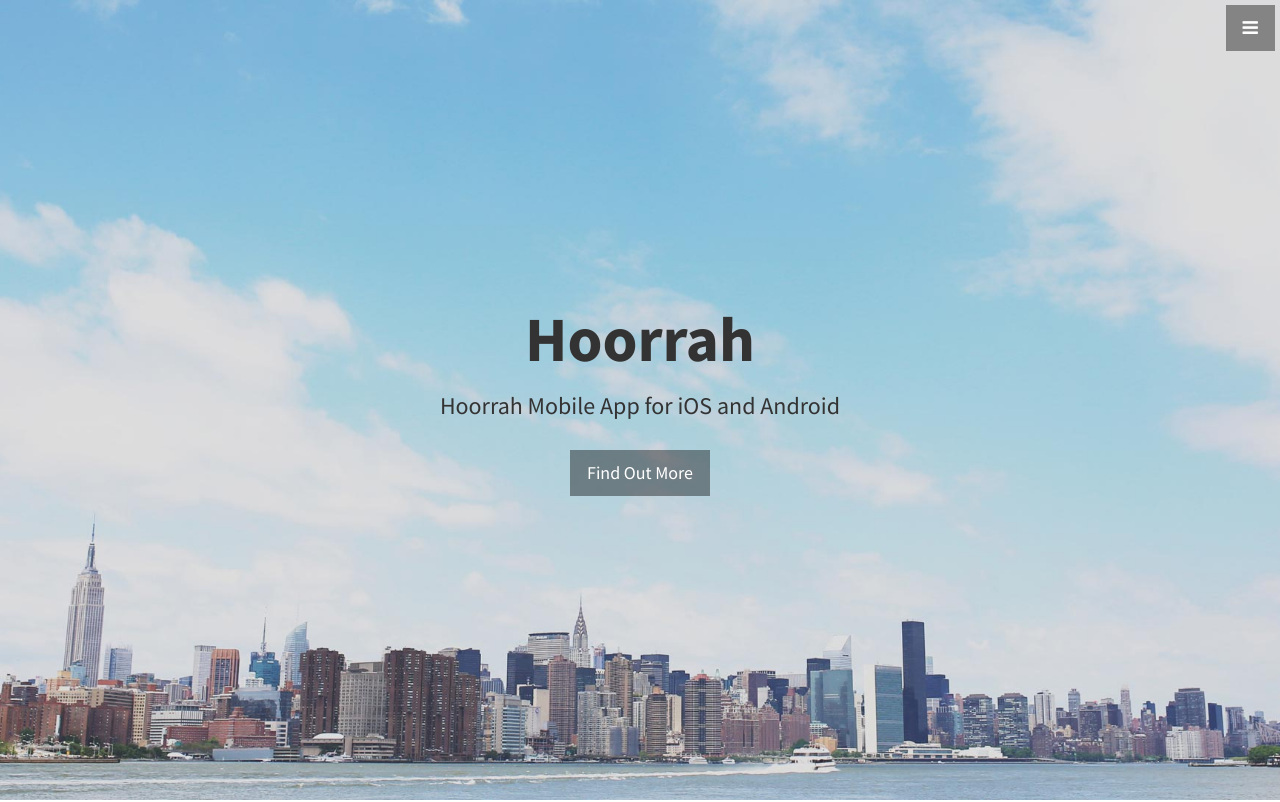
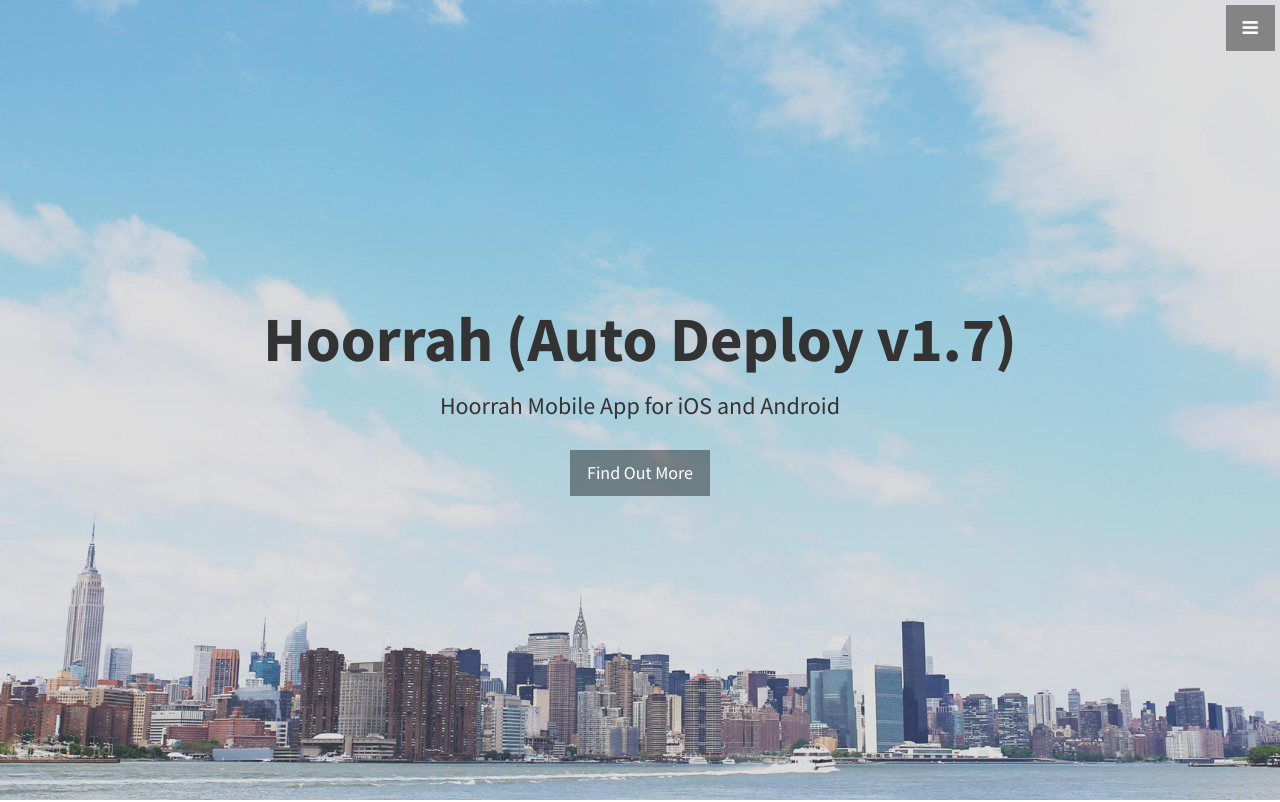
Before and after one commit to jmilagroso/hoorrah.com, a plain HTML site: page index.html in a window 1280 px wide. Shown: the top 802 px of the page. Drawn offline with Linux system fonts and the light colour scheme.

Commit message:
Test auto deploy v1.7

```diff
--- a/index.html
+++ b/index.html
@@ -8,7 +8,7 @@
     <meta name="viewport" content="width=device-width, initial-scale=1">
     <meta name="description" content="">
     <meta name="author" content="">
-    <title>Hoorrah (Canary v1.6)</title>
+    <title>Hoorrah (Auto Deploy v1.7)</title>
 
     <!-- Bootstrap Core CSS -->
     <link href="css/bootstrap.min.css" rel="stylesheet">
@@ -60,7 +60,7 @@
     <!-- Header -->
     <header id="top" class="header">
         <div class="text-vertical-center">
-            <h1>Hoorrah</h1>
+            <h1>Hoorrah (Auto Deploy v1.7)</h1>
             <h3>Hoorrah Mobile App for iOS and Android</h3>
             <br>
             <a href="#about" class="btn btn-dark btn-lg">Find Out More</a>
```
